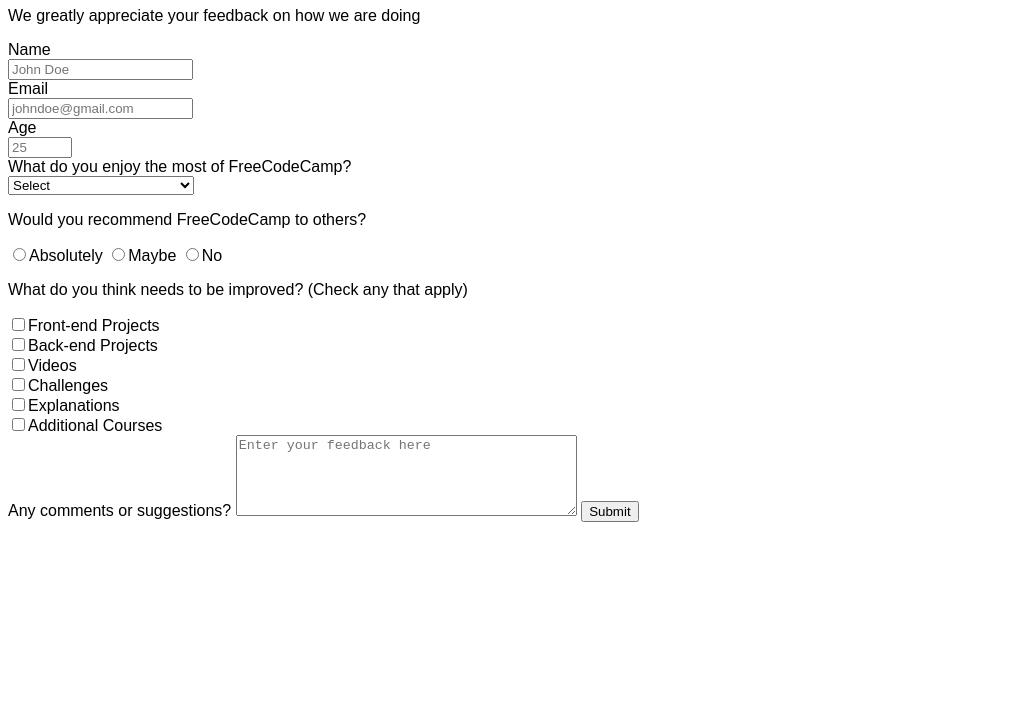
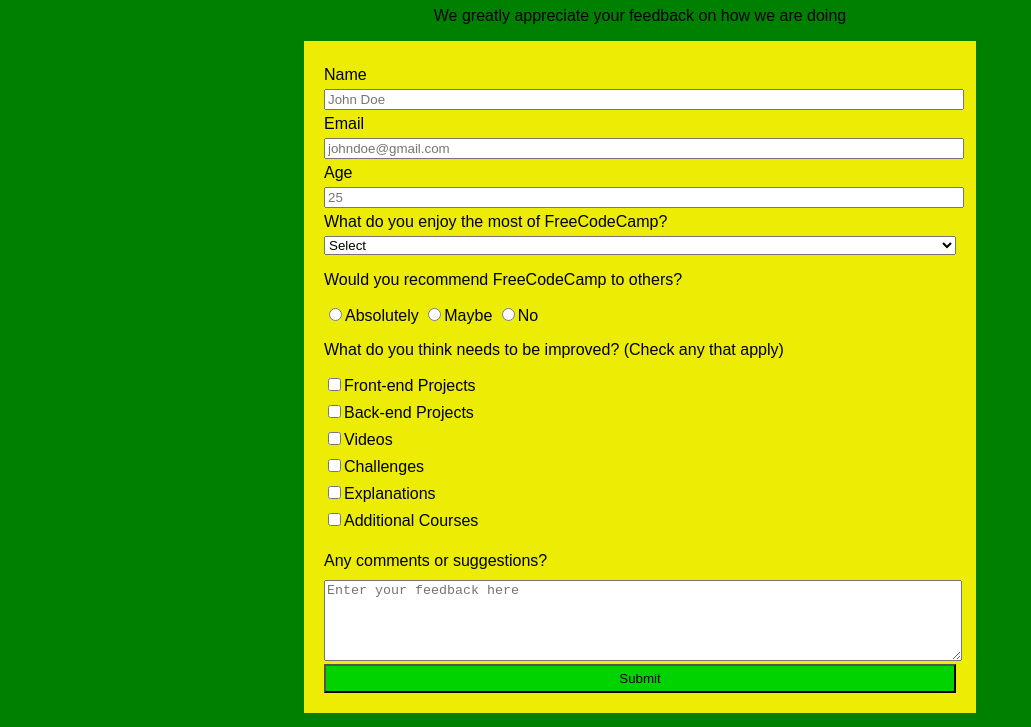
Before and after one commit to eperez7/FCC-Survey-Form, a website built with Parcel: page index.html in a window 1280 px wide. Shown: the part 73-800 px from the top of the page, without its empty margins (0-1031 px from the left). Built offline with nearby package versions, Linux system fonts and the light colour scheme.

Commit message:
Updated the layout, colors, centered positions

```diff
--- a/src/styles.css
+++ b/src/styles.css
@@ -1,10 +1,45 @@
 body {
   font-family: sans-serif;
+  background-color: green;
+}
+.page-header {
+  text-align: center;
+}
+#survey-form {
+  background-color: rgb(236, 236, 5);
+  width: 50%;
+  margin: 0 auto;
+  padding: 20px;
+}
+.personal-info label {
+  display: block;
+  padding: 5px 0;
+}
+.personal-info input {
+  width: 100%;
+}
+.personal-info select {
+  width: 100%;
 }
 
-.personal-info label {
-  display: block;
+.checkbox {
+  padding-bottom: 15px;
 }
 .checkbox label {
   display: block;
+  padding-bottom: 7px;
 }
+
+textarea {
+  margin-top: 10px;
+}
+textarea {
+  display: block;
+  width: 100%;
+}
+input[type="submit"] {
+  width: 100%;
+  padding: 5px;
+  background-color: rgb(1, 211, 1);
+  margin-top: 3px;
+}
```
